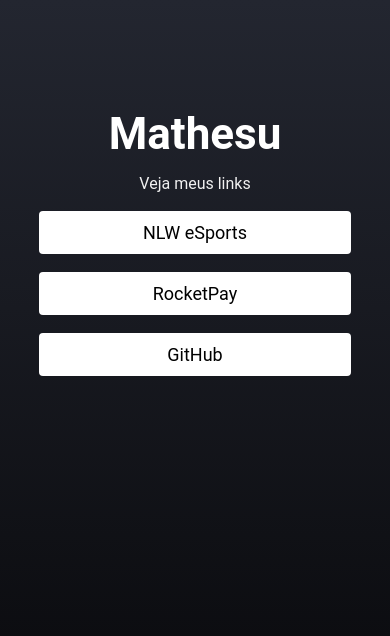
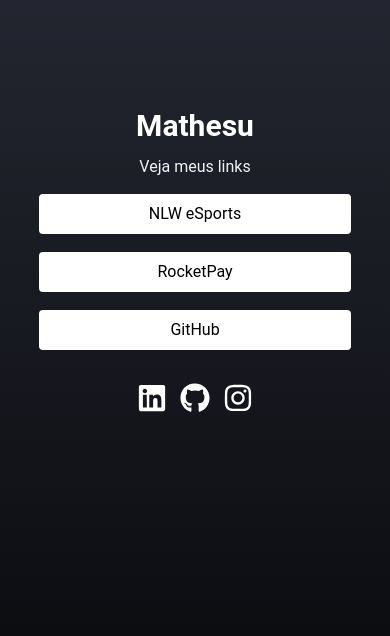
Before and after one commit to mathesukkj/semana-reactjs-devlinks, a React (Vite) app: page / in a window 390 px wide. Shown: the top 636 px of the page. Built offline with nearby package versions, Linux system fonts and the light colour scheme.

Commit message:
Created SocialMedia component

```diff
--- a/index.html
+++ b/index.html
@@ -5,6 +5,12 @@
         <link rel="icon" type="image/svg+xml" href="/vite.svg" />
         <meta name="viewport" content="width=device-width, initial-scale=1.0" />
         <title>Meus Links</title>
+        <link rel="preconnect" href="https://fonts.googleapis.com" />
+        <link rel="preconnect" href="https://fonts.gstatic.com" crossorigin />
+        <link
+            href="https://fonts.googleapis.com/css2?family=Inter:wght@400;500;700&family=Poppins:wght@500;700&display=swap"
+            rel="stylesheet"
+        />
     </head>
     <body>
         <div id="root"></div>
--- a/package.json
+++ b/package.json
@@ -11,6 +11,7 @@
   "dependencies": {
     "react": "^18.2.0",
     "react-dom": "^18.2.0",
+    "react-icons": "^4.6.0",
     "react-router-dom": "^6.4.3"
   },
   "devDependencies": {
--- a/src/components/Logo/logo.css
+++ b/src/components/Logo/logo.css
@@ -3,11 +3,16 @@
     margin-bottom: 28px;
     color: #fff;
     font-size: 54px;
+    font-family: 'Poppins', sans-serif;
+    font-weight: 700;
+
 }
 
 .logo > span {
-    background: linear-gradient(#E18700, #FFd43a);
+    background: linear-gradient(180deg, #E18700 0%, #FFD43A 100%);
     background-clip: text;
     -webkit-background-clip: text;
     -webkit-text-fill-color: transparent;
+    margin-left: -10px;
+    text-shadow: -2px 4px 4px rgba(0, 0, 0, 0.1);
 }
--- /dev/null
+++ b/src/components/social/index.jsx
@@ -0,0 +1,14 @@
+import "./social.css";
+
+export function Social({ children, url }) {
+    return (
+        <a
+            className="social"
+            href={url}
+            target="_blank"
+            rel="noopener noreferrer"
+        >
+            {children}
+        </a>
+    );
+}
--- /dev/null
+++ b/src/components/social/social.css
@@ -0,0 +1,7 @@
+.social svg {
+    transition: 0.4s;
+}
+
+.social svg:hover {
+    transform: scale(1.05);
+}
--- a/src/pages/Home/home.css
+++ b/src/pages/Home/home.css
@@ -40,10 +40,42 @@
     font-size: 18px;
     line-height: 1.5;
     color: #000;
+}
+
+.link-area {
     transition: 0.5s;
 }
 
 .link-area:hover {
-    transform: scale(1.03);
+    transform: scale(1.04);
     transition: 0.5s;
 }
+
+footer {
+    display: flex;
+    justify-content: center;
+    gap: 13px;
+    margin: 15px 0;
+}
+
+@media screen and (max-width: 550px) {
+    .container h1 {
+        font-size: 30px;
+        text-align: center;
+    }
+
+    .link-text {
+        font-size: 16px;
+    }
+}
+
+@media screen and (max-width: 360px) {
+    .container h1 {
+        font-size: 25px;
+        text-align: center;
+    }
+
+    .link-text {
+        font-size: 14px;
+    }
+}
--- a/src/pages/Home/index.jsx
+++ b/src/pages/Home/index.jsx
@@ -1,4 +1,6 @@
 import "./home.css";
+import { Social } from "../../components/social";
+import { FaLinkedin, FaGithub, FaInstagram } from "react-icons/fa";
 
 export default function Home() {
     return (
@@ -24,6 +26,18 @@
                         <p className="link-text">GitHub</p>
                     </a>
                 </section>
+
+                <footer>
+                    <Social url="https://www.linkedin.com/in/matheus-kemuel/">
+                        <FaLinkedin size={30} color="#FFF" />
+                    </Social>
+                    <Social url="https://github.com/mathesukkj">
+                        <FaGithub size={30} color="#FFF" />
+                    </Social>
+                    <Social url="https://www.instagram.com/mathesukkkkj/">
+                        <FaInstagram size={30} color="#FFF" />
+                    </Social>
+                </footer>
             </main>
         </div>
     );
--- a/src/pages/error/error.css
+++ b/src/pages/error/error.css
@@ -5,26 +5,33 @@
     min-height: 100vh;
     align-items: center;
     justify-content: center;
+    font-family: Inter, sans-serif;
+
 }
 
 .error h1 {
     margin-bottom: 2%;
+    font-weight: 700;
 }
 
 .error p {
     font-style: italic;
+    font-weight: 400;
 }
 
 .link {
-    background-color: rgb(255, 255, 255, 0.5);
-    padding: 6px 16px;
+    background-color: rgba(51, 102, 255, 0.5);
+    padding: 6px 80px;
     margin-top: 16px;
-    border-radius: 10%;
+    border-radius: 10px;
     transition: 0.5s;
+    font-weight: 500;
+    color: #fff;
+    font-family: "Poppins", sans-serif;
 }
 
 .link:hover {
-    background-color: #fff;
-    transform: scale(1.05);
+    background-color: rgba(51, 102, 255, 1);;
+    transform: scale(1.04);
     transition: 0.5s;
 }
```
Also changed, not shown: 1 other file (tests, documents, lock files or other folders).
